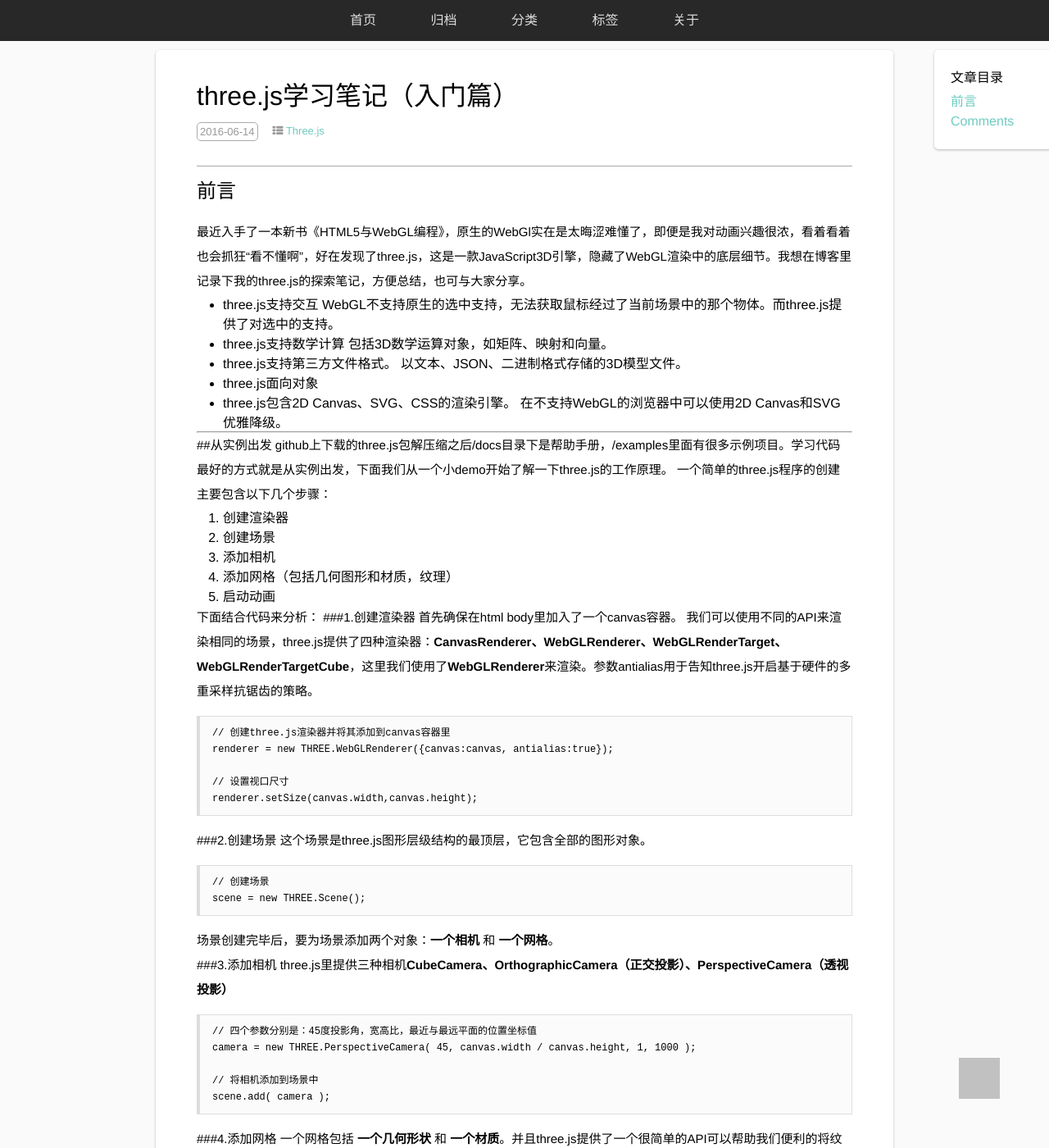
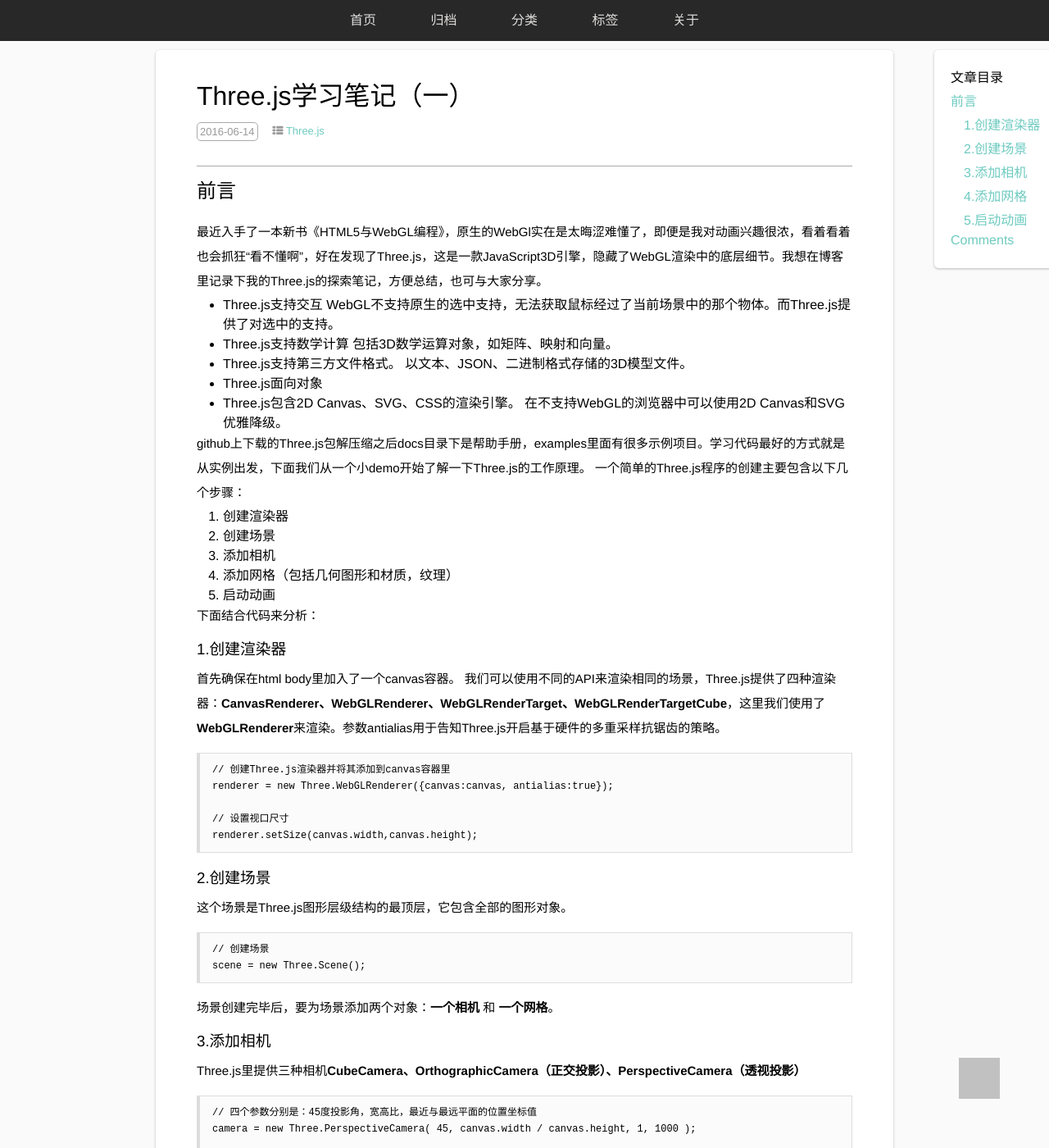
Before and after one commit to qijunxin/qijunxin.github, a Jekyll site: the page built from _posts/2016-06-14-Threejs-1.md, in a window 1280 px wide and 1400 px high, scrolled down 289 px. Shown: the whole window at 82% size. Built offline with Jekyll 4.4.1, drawn with Linux system fonts in a browser that asks for light colours; comment, search, counter and statistics services are not loaded; some of the changed text lies outside the part shown; grey boxes are pictures that could not be loaded.

Commit message:
修改格式

````diff
--- a/_posts/2016-06-14-Threejs-1.md
+++ b/_posts/2016-06-14-Threejs-1.md
@@ -1,31 +1,32 @@
 ---
 layout: post
-title:  "three.js学习笔记（入门篇）"
+title:  "Three.js学习笔记（一）"
 date:   2016-06-14 15:34:05
 categories: Three.js
 tags: Three.js WebGL 动画
+excerpt:  最近入手了一本新书《HTML5与WebGL编程》，原生的WebGl实在是太晦涩难懂了，即便是我对动画兴趣很浓，看着看着也会抓狂“看不懂啊”，好在发现了Three.js，这是一款JavaScript3D引擎，隐藏了WebGL渲染中的底层细节。我想在博客里记录下我的Three.js的探索笔记，方便总结，也可与大家分享。
+
 ---
 
 * content
 {:toc}
 
 ## 前言
-最近入手了一本新书《HTML5与WebGL编程》，原生的WebGl实在是太晦涩难懂了，即便是我对动画兴趣很浓，看着看着也会抓狂“看不懂啊”，好在发现了three.js，这是一款JavaScript3D引擎，隐藏了WebGL渲染中的底层细节。我想在博客里记录下我的three.js的探索笔记，方便总结，也可与大家分享。
+最近入手了一本新书《HTML5与WebGL编程》，原生的WebGl实在是太晦涩难懂了，即便是我对动画兴趣很浓，看着看着也会抓狂“看不懂啊”，好在发现了Three.js，这是一款JavaScript3D引擎，隐藏了WebGL渲染中的底层细节。我想在博客里记录下我的Three.js的探索笔记，方便总结，也可与大家分享。
 
- - three.js支持交互
- WebGL不支持原生的选中支持，无法获取鼠标经过了当前场景中的那个物体。而three.js提供了对选中的支持。
- - three.js支持数学计算
+* Three.js支持交互
+ WebGL不支持原生的选中支持，无法获取鼠标经过了当前场景中的那个物体。而Three.js提供了对选中的支持。
+* Three.js支持数学计算
  包括3D数学运算对象，如矩阵、映射和向量。
- - three.js支持第三方文件格式。
+* Three.js支持第三方文件格式。
  以文本、JSON、二进制格式存储的3D模型文件。
- - three.js面向对象
- - three.js包含2D Canvas、SVG、CSS的渲染引擎。
+* Three.js面向对象
+* Three.js包含2D Canvas、SVG、CSS的渲染引擎。
  在不支持WebGL的浏览器中可以使用2D Canvas和SVG优雅降级。
 
-----------
-##从实例出发
-github上下载的three.js包解压缩之后/docs目录下是帮助手册，/examples里面有很多示例项目。学习代码最好的方式就是从实例出发，下面我们从一个小demo开始了解一下three.js的工作原理。
-一个简单的three.js程序的创建主要包含以下几个步骤：
+
+github上下载的Three.js包解压缩之后docs目录下是帮助手册，examples里面有很多示例项目。学习代码最好的方式就是从实例出发，下面我们从一个小demo开始了解一下Three.js的工作原理。
+一个简单的Three.js程序的创建主要包含以下几个步骤：
 
  1. 创建渲染器
  2. 创建场景
@@ -34,53 +35,61 @@ github上下载的three.js包解压缩之后/docs目录下是帮助手册，/exa
  5. 启动动画
 
 下面结合代码来分析：
-###1.创建渲染器
+
+### 1.创建渲染器
+
 首先确保在html body里加入了一个canvas容器。
-我们可以使用不同的API来渲染相同的场景，three.js提供了四种渲染器：**CanvasRenderer、WebGLRenderer、WebGLRenderTarget、WebGLRenderTargetCube**，这里我们使用了**WebGLRenderer**来渲染。参数antialias用于告知three.js开启基于硬件的多重采样抗锯齿的策略。
+我们可以使用不同的API来渲染相同的场景，Three.js提供了四种渲染器：**CanvasRenderer、WebGLRenderer、WebGLRenderTarget、WebGLRenderTargetCube**，这里我们使用了**WebGLRenderer**来渲染。参数antialias用于告知Three.js开启基于硬件的多重采样抗锯齿的策略。
 
-    // 创建three.js渲染器并将其添加到canvas容器里
-    renderer = new THREE.WebGLRenderer({canvas:canvas, antialias:true});
+```
+// 创建Three.js渲染器并将其添加到canvas容器里
+renderer = new Three.WebGLRenderer({canvas:canvas, antialias:true});
 
-    // 设置视口尺寸
-    renderer.setSize(canvas.width,canvas.height);
+// 设置视口尺寸
+renderer.setSize(canvas.width,canvas.height);
+```
 
-###2.创建场景
-这个场景是three.js图形层级结构的最顶层，它包含全部的图形对象。
+### 2.创建场景
+
+这个场景是Three.js图形层级结构的最顶层，它包含全部的图形对象。
 
     // 创建场景
-    scene = new THREE.Scene();
+    scene = new Three.Scene();
 
 场景创建完毕后，要为场景添加两个对象：**一个相机** 和 **一个网格**。
 
-###3.添加相机
-three.js里提供三种相机**CubeCamera、OrthographicCamera（正交投影）、PerspectiveCamera（透视投影）**
+### 3.添加相机
+
+Three.js里提供三种相机**CubeCamera、OrthographicCamera（正交投影）、PerspectiveCamera（透视投影）**
 
     // 四个参数分别是：45度投影角，宽高比，最近与最远平面的位置坐标值
-    camera = new THREE.PerspectiveCamera( 45, canvas.width / canvas.height, 1, 1000 );
+    camera = new Three.PerspectiveCamera( 45, canvas.width / canvas.height, 1, 1000 );
 
     // 将相机添加到场景中
     scene.add( camera );
 
-###4.添加网格
-一个网格包括 **一个几何形状** 和 **一个材质**。并且three.js提供了一个很简单的API可以帮助我们便利的将纹理和材质结合起来。three.js内置了很多基本图形和纹理，可以自己查看说明文档。
+### 4.添加网格
+
+一个网格包括 **一个几何形状** 和 **一个材质**。并且Three.js提供了一个很简单的API可以帮助我们便利的将纹理和材质结合起来。Three.js内置了很多基本图形和纹理，可以自己查看说明文档。
 
     // 创建纹理映射
     var mapUrl = "image/texture.jpg";
-    var map = new THREE.TextureLoader().load(mapUrl);
+    var map = new Three.TextureLoader().load(mapUrl);
 
     // 创建一个基础材质，传入纹理映射参数
-    var material = new THREE.MeshBasicMaterial({map:map});
+    var material = new Three.MeshBasicMaterial({map:map});
 
     // 创建一个几何形状:2x2x2的立方体
-    var geometry = new THREE.CubeGeometry(2,2,2);
+    var geometry = new Three.CubeGeometry(2,2,2);
 
     // 将几何形状和材质整合到一个网格中
-    cube = new THREE.Mesh(geometry,material);
+    cube = new Three.Mesh(geometry,material);
 
     // 添加网格到场景
     scene.add(cube);
 
-###5.启动动画
+### 5.启动动画
+
 使用requestAnimationFrame（）来实现一个运行循环。这个函数可以依据浏览器的渲染更新动画，不会存在过度绘制的问题，动画不会掉帧，自然流畅。这里的动画是将每次立方体旋转一个角度。
 
     var duration = 5000;
@@ -102,8 +111,8 @@ three.js里提供三种相机**CubeCamera、OrthographicCamera（正交投影）
     }
 通过run()启动动画。
 
-打开浏览器，你的第一个three.js的demo就可以运行啦！
+打开浏览器，你的第一个Three.js的demo就可以运行啦！
 
 注意：有的浏览器会报错
-THREE.WebGLRenderer: WEBGL_depth_texture extension not supported.
+Three.WebGLRenderer: WEBGL_depth_texture extension not supported.
 说明的浏览器不支持WEBGL_depth_texture扩展，那么可以改用CanvasRenderer渲染器。
````
Also changed, not shown: 7 other files.
